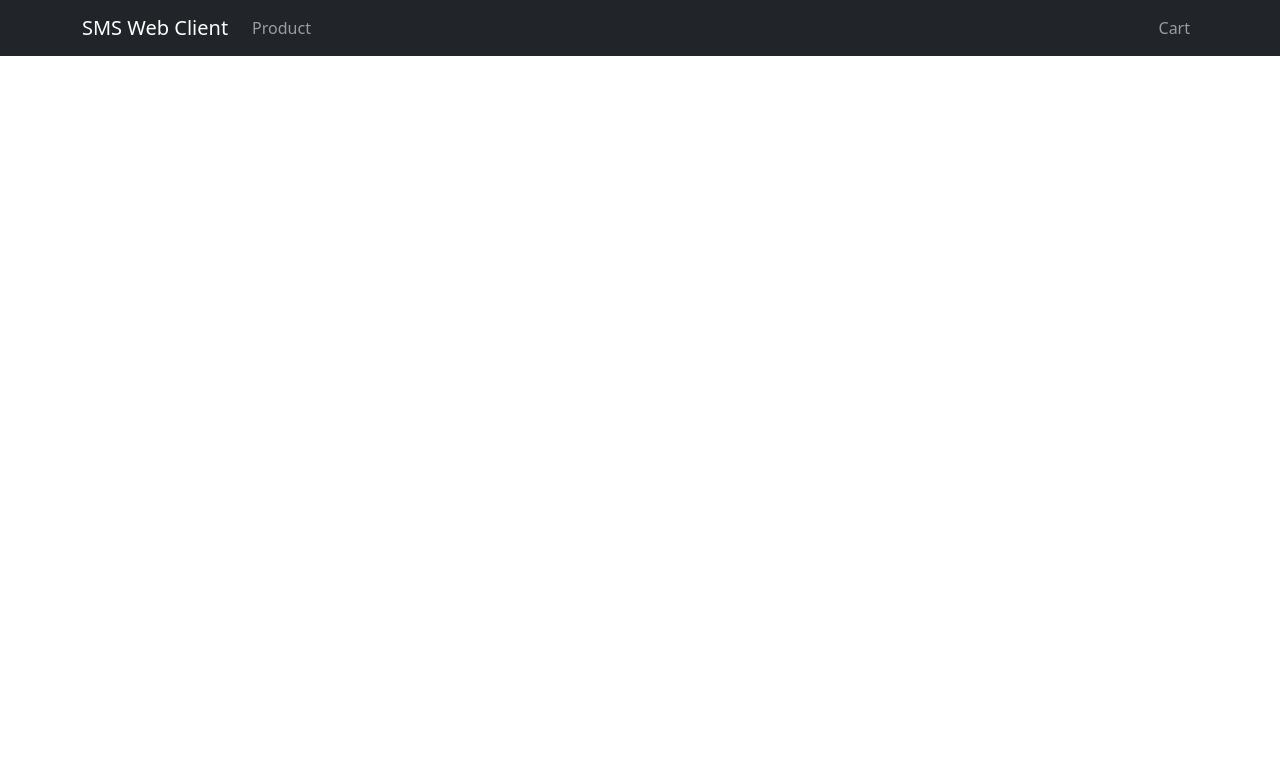
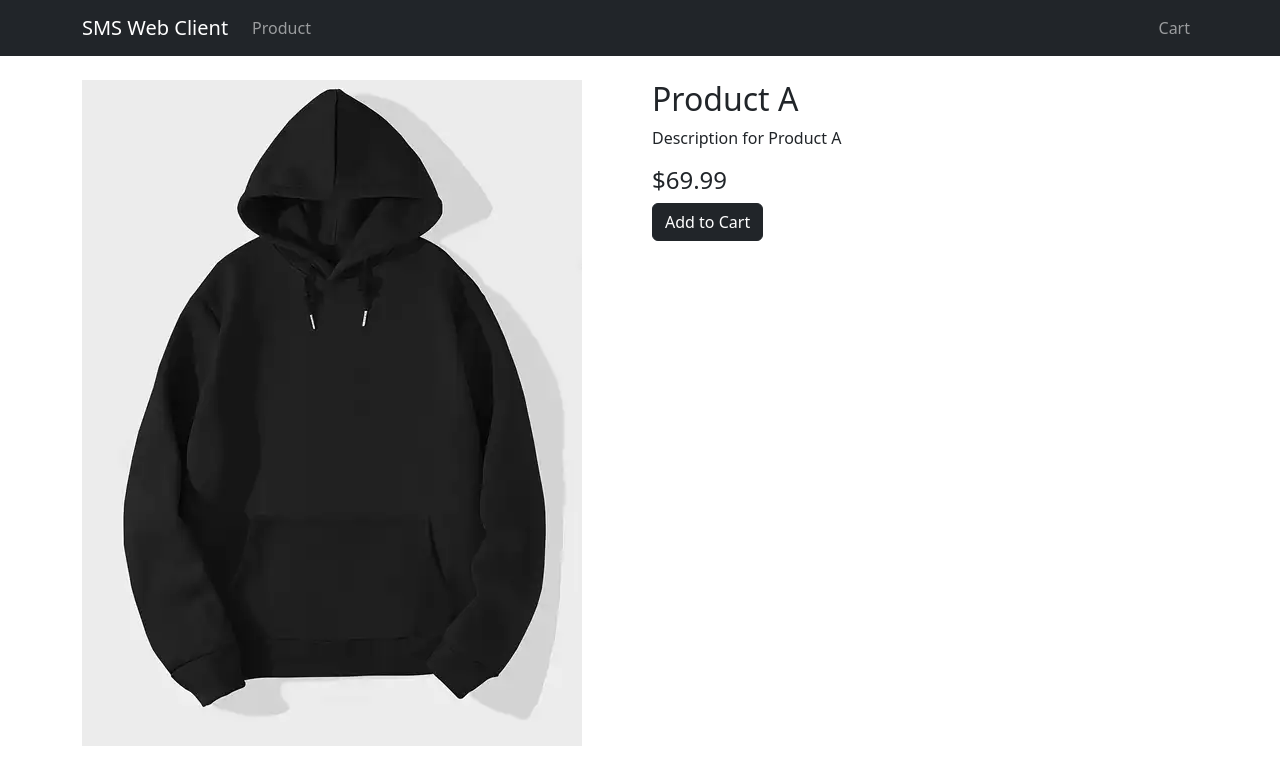
Before and after one commit to markdelgado/sms-web-client, a React (Create React App) app: page /product/123456 in a window 1280 px wide. Shown: the top 784 px of the page. Built offline with nearby package versions, Linux system fonts and the light colour scheme.

Commit message:
added product page

```diff
--- a/src/App.js
+++ b/src/App.js
@@ -8,6 +8,7 @@ import Checkout from './pages/Checkout.jsx';
 import Home from './pages/Home.jsx';
 import OrderConfirmation from './pages/OderConfirmation.jsx';
 import Products from './pages/Products.jsx';
+import ProductPage from './pages/ProductPage.jsx';
 
 function App() {
   return (
@@ -20,6 +21,8 @@ function App() {
           <Route path="/cart" element={<Cart />} />
           <Route path="/checkout" element={<Checkout />} />
           <Route path="/order-confirmation" element={<OrderConfirmation />} />
+          //<Route path="/products/:sku" element={<ProductPage />} />
+          <Route path="/product/:sku" element={<ProductPage />} />
         </Routes>
     </Router>
 
--- a/src/api/mockApi.js
+++ b/src/api/mockApi.js
@@ -6,7 +6,7 @@ export const mockProducts = [
    price: 69.99,
    qty: 100,
    description: "Description for Product A",
-   image: "./images/product1.webp"
+   image: "/images/product1.webp"
     },
     {
     sku: "789012",
@@ -14,7 +14,7 @@ export const mockProducts = [
     price: 49.99,
     qty: 50,
     description: "Description for Product B",
-    image: "./images/product2.webp"
+    image: "/images/product2.webp"
     },
     {
     sku: "345678",
@@ -22,7 +22,7 @@ export const mockProducts = [
     price: 19.99,
     qty: 200,
     description: "Description for Product C",
-    image: "./images/product3.webp"
+    image: "/images/product3.webp"
     }
 ];
 
--- a/src/components/ProductCard.jsx
+++ b/src/components/ProductCard.jsx
@@ -1,6 +1,7 @@
 import { Card, Button } from "react-bootstrap";
 import { useContext } from "react";
 import { CartContext } from "../contexts/CartContext.jsx";
+import { Link } from "react-router-dom";
 
 const ProductCard = ({ product }) => {
   const { addToCart } = useContext(CartContext);
@@ -16,6 +17,12 @@ const ProductCard = ({ product }) => {
       <Card.Body className="d-flex flex-column">
         <Card.Title>{product.name}</Card.Title>
         <Card.Text className="flex-grow-1">{product.description}</Card.Text>
+        <Button
+            as={Link}
+            to={`/products/${product.sku}`}
+            variant="dark">
+             View
+        </Button>
         <Button variant="dark" onClick={() => addToCart(product, 1)}>
           Add to Cart - ${product.price}
         </Button>
--- a/src/pages/Home.jsx
+++ b/src/pages/Home.jsx
@@ -103,7 +103,9 @@ const Home = () => {
                 <Card.Body>
                   <Card.Title className="mb-2">{product.title}</Card.Title>
                   <Card.Text className="fw-bold mb-3">${product.price}</Card.Text>
-                  <Button as={Link} to="/products" variant="dark">
+                  <Button as={Link}
+                    to={`/product/${product.sku}`}
+                   variant="dark">
                     View Product
                   </Button>
                 </Card.Body>
--- /dev/null
+++ b/src/pages/ProductPage.jsx
@@ -0,0 +1,40 @@
+import { useParams, Link } from "react-router-dom";
+import { useState, useEffect, useContext } from "react";
+import { getProductBySku } from "../api/mockApi";
+// REPLACE with fetchProductBySku from apiClient.js when backend is ready
+import { CartContext } from "../contexts/CartContext.jsx";
+import { Container, Row, Col, Button, Image } from "react-bootstrap";
+
+const ProductPage = () => {
+  const { sku } = useParams();
+  const [product, setProduct] = useState(null);
+  const { addToCart } = useContext(CartContext);
+
+  useEffect(() => {
+    getProductBySku(sku).then((data) => setProduct(data));
+  }, [sku]);
+
+  if (!product) {
+    return <div>Loading...</div>;
+  }
+
+  return (
+    <Container className="py-4">
+      <Row>
+        <Col md={6}>
+          <Image src={product.image} alt={product.name} fluid />
+        </Col>
+        <Col md={6}>
+          <h2>{product.name}</h2>
+          <p>{product.description}</p>
+          <h4>${product.price}</h4>
+          <Button variant="dark" onClick={() => addToCart(product, 1)}>
+            Add to Cart
+          </Button>
+        </Col>
+      </Row>
+    </Container>
+  );
+};
+
+export default ProductPage;
```
